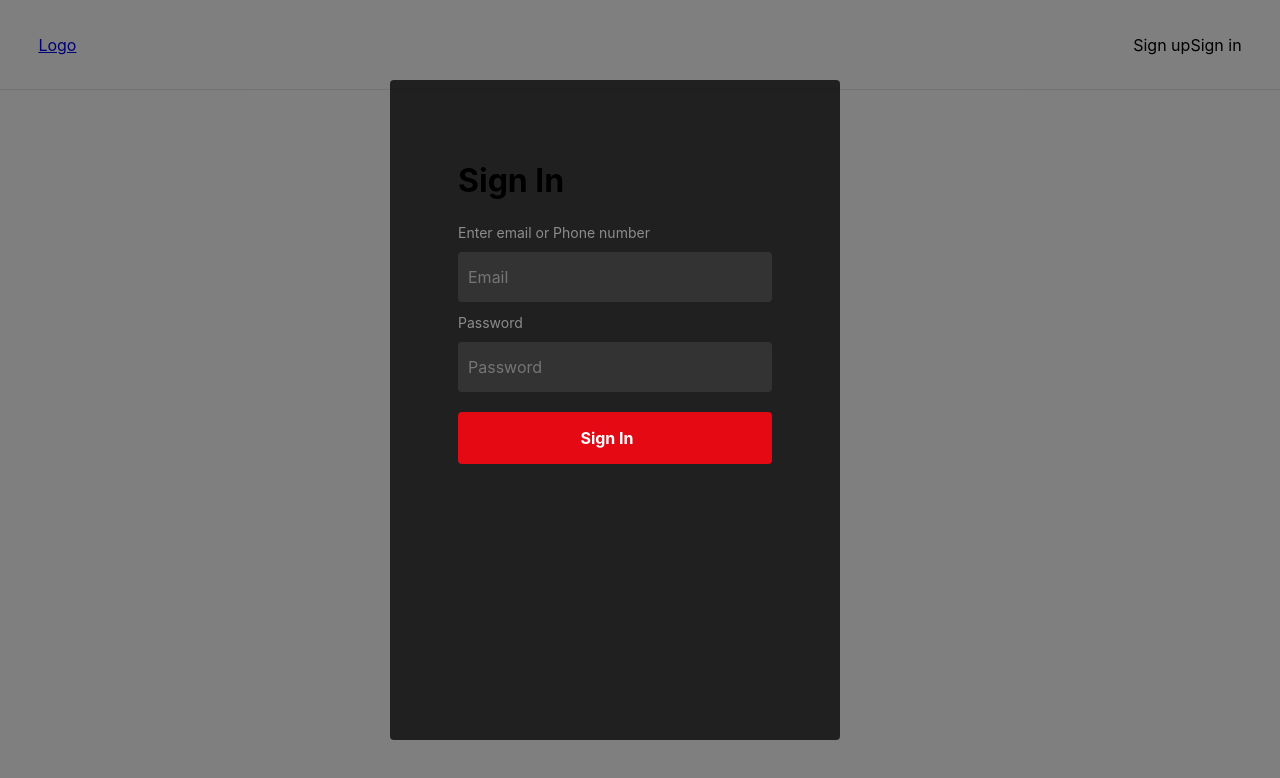
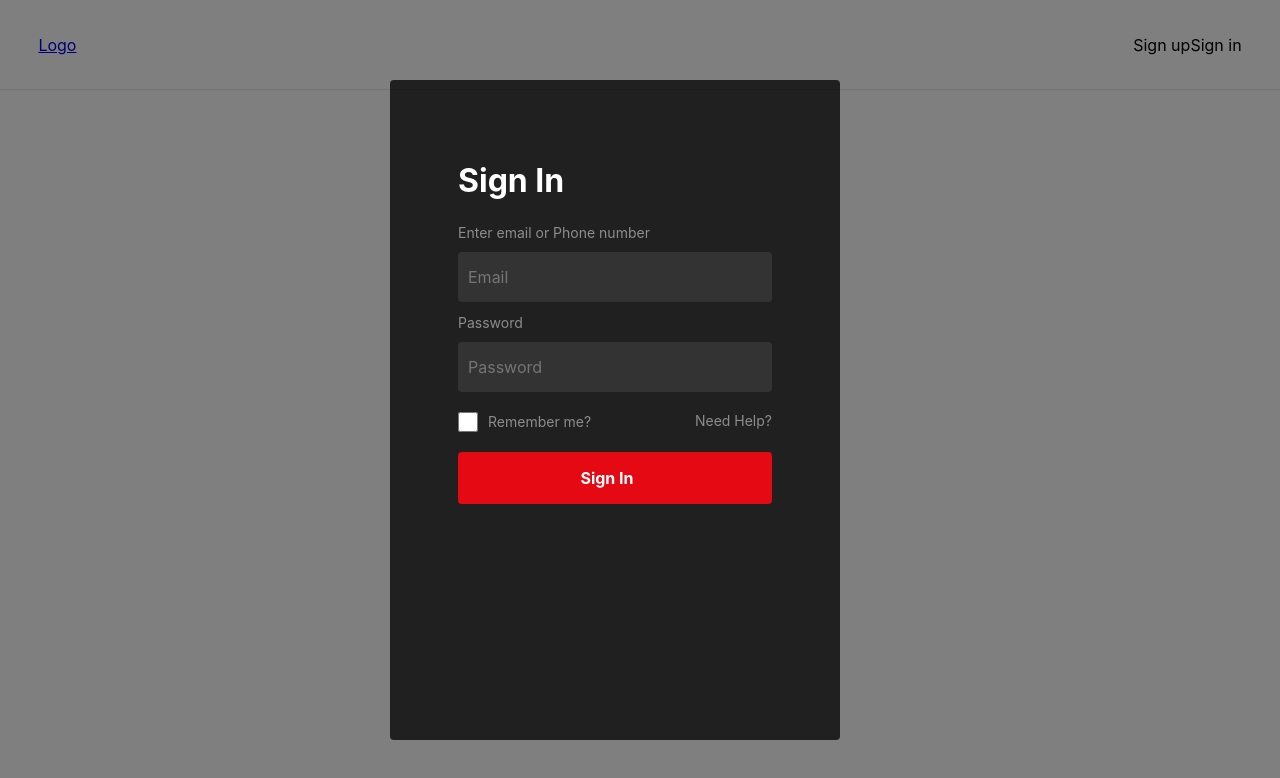
Before and after one commit to VChecherynda/netflix-clone, a React (Create React App) app: page / in a window 1280 px wide. Shown: the top 778 px of the page. Built offline with nearby package versions, Linux system fonts and the light colour scheme.

Commit message:
Add markup for checkbox

```diff
--- a/src/components/UI/Input/Input.js
+++ b/src/components/UI/Input/Input.js
@@ -4,6 +4,7 @@ import classes from './Input.module.scss';
 
 const input = (props) => {
   let inputElement = null;
+  const elementClass = props.elementClassName || null ;
   const inputClasses = [classes.InputElement];
 
   if(props.invalid && props.shouldValidate && props.touched) {
@@ -48,12 +49,23 @@ const input = (props) => {
         onChange={props.changed} />;
   }
 
-  return (
-    <div className={classes.Input}>
+  let input = (
+    <div className={`${classes.Input} ${classes[elementClass]}`}>
       <label className={classes.Label}>{props.label}</label>
       {inputElement}
     </div>
-  )
+  );
+
+  if(props.labelPosition === 'bottom') {
+    input = (
+      <div className={`${classes.Input} ${classes[elementClass]}`}>
+        {inputElement}
+        <label className={classes.Label}>{props.label}</label>
+      </div>
+    )
+  }
+
+  return input;
 }
 
 export default input;
--- a/src/components/UI/Input/Input.module.scss
+++ b/src/components/UI/Input/Input.module.scss
@@ -2,7 +2,6 @@
   width: 100%;
   box-sizing: border-box;
   position: relative;
-}
 
   .InputElement {
     display: block;
@@ -23,6 +22,29 @@
     font-size: 14px;
     color: #8c8c8c;
   }
+}
+
+.Checkbox {
+  display: inline-block;
+  width: 50%;
+
+  .InputElement,
+  .Label {
+    display: inline-block;
+    vertical-align: middle;
+  }
+
+  .InputElement {
+    display: inline-block;
+    width: 20px;
+    height: 20px;
+    margin-right: 10px;
+  }
+
+  .Label {
+    margin-bottom: 0;
+  }
+}
 
 .InputElement:focus {
   outline: none;
--- a/src/containers/SignIn/SignIn.js
+++ b/src/containers/SignIn/SignIn.js
@@ -30,7 +30,7 @@ class SignIn extends Component {
         label: 'Password',
         elementType: 'input',
         elementConfig: {
-            type: 'text',
+            type: 'password',
             placeholder: 'Password'
         },
         value: '',
@@ -38,6 +38,19 @@ class SignIn extends Component {
             required: true
         },
         valid: false,
+        touched: false
+      },
+      remeber: {
+        label: 'Remember me?',
+        labelPostion: 'bottom',
+        elementClassName: 'Checkbox',
+        elementConfig: {
+          type: 'checkbox',
+        },
+        value: '',
+        validation: {
+            required: false
+        },
         touched: false
       }
     }
@@ -75,11 +88,13 @@ class SignIn extends Component {
     return (
       <Modal show={true}>
         <h1 className={classes.SignIn__title}>Sign In</h1>
-        <form onSubmit={this.signInHandler}>
+        <form className={classes.SignIn} onSubmit={this.signInHandler}>
           {formElementsArray.map(formElement => (
             <Input
               key={formElement.id}
               label={formElement.config.label}
+              labelPosition={formElement.config.labelPostion}
+              elementClassName={formElement.config.elementClassName}
               elementType={formElement.config.elementType}
               elementConfig={formElement.config.elementConfig}
               value={formElement.config.value}
@@ -89,6 +104,11 @@ class SignIn extends Component {
               changed={(event) => this.inputChangedHandler(event, formElement.id)}
             />
           ))}
+
+          <div className={classes.RestorePassword}>
+            <a className={classes.Link} href="">Need Help?</a>
+          </div>
+
           <Button
             btnType="Danger"
           >
--- a/src/containers/SignIn/SignIn.module.scss
+++ b/src/containers/SignIn/SignIn.module.scss
@@ -0,0 +1,21 @@
+.SignIn {
+  &__title {
+    color: #ffffff;
+  }
+
+  .RestorePassword {
+    display: inline-block;
+    width: 50%;
+    text-align: right;
+
+    .Link {
+      font-size: 14px;
+      color: #8c8c8c;
+      text-decoration: none;
+
+      &:hover {
+        color: #ffffff;
+      }
+    }
+  }
+}
```
Also changed, not shown: 1 other file (tests, documents, lock files or other folders). Lines whose indentation alone changed are shown as unchanged.
